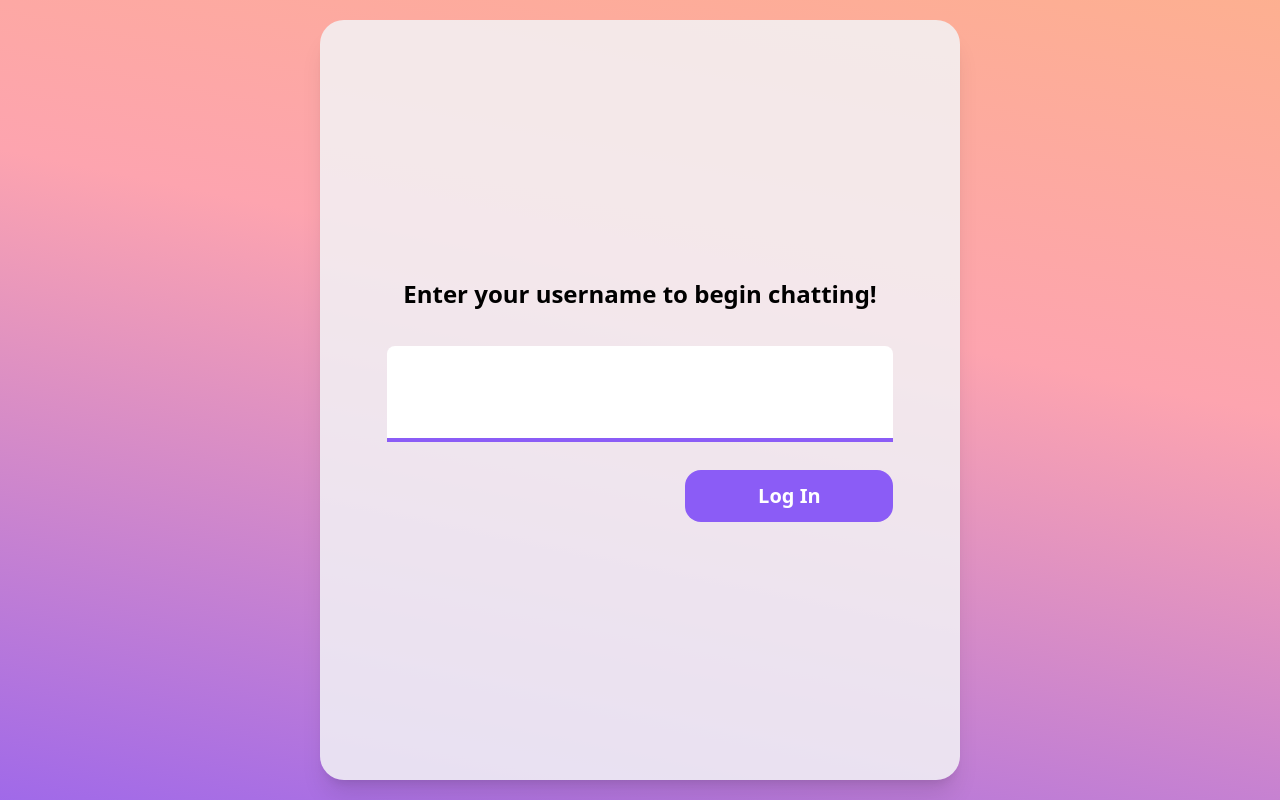
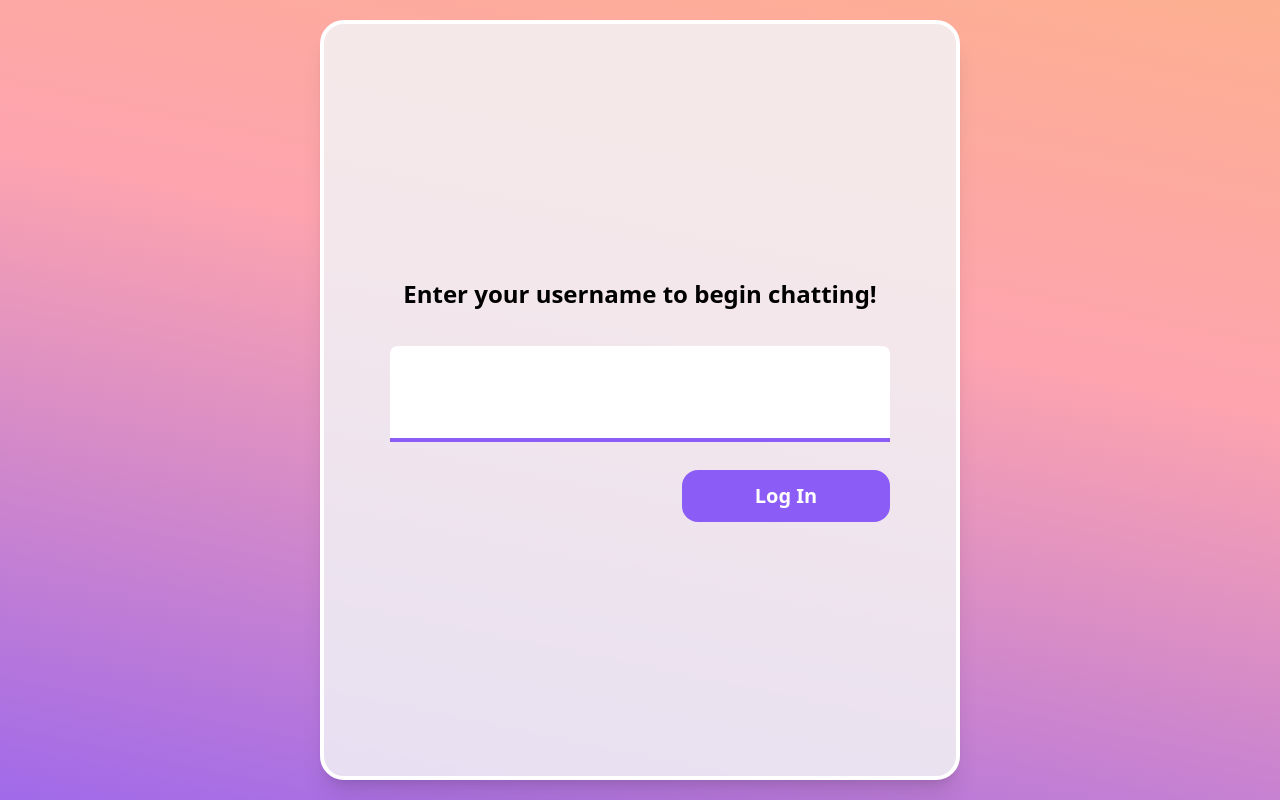
Before and after one commit to Quazf1x/WebSocket-Chat, a React (Vite) app in the folder Client/: page / in a window 1280 px wide. Built offline with nearby package versions, Linux system fonts and the light colour scheme.

Commit message:
Ver 0.8.1 minor design change

```diff
--- a/Client/src/index.css
+++ b/Client/src/index.css
@@ -10,5 +10,5 @@
 
 .base-wrapper {
   height: 95%;
-  @apply bg-gray-100/85 rounded-3xl  shadow-xl;
+  @apply bg-gray-100/85 rounded-3xl border-4 border-white  shadow-xl;
 }
```
